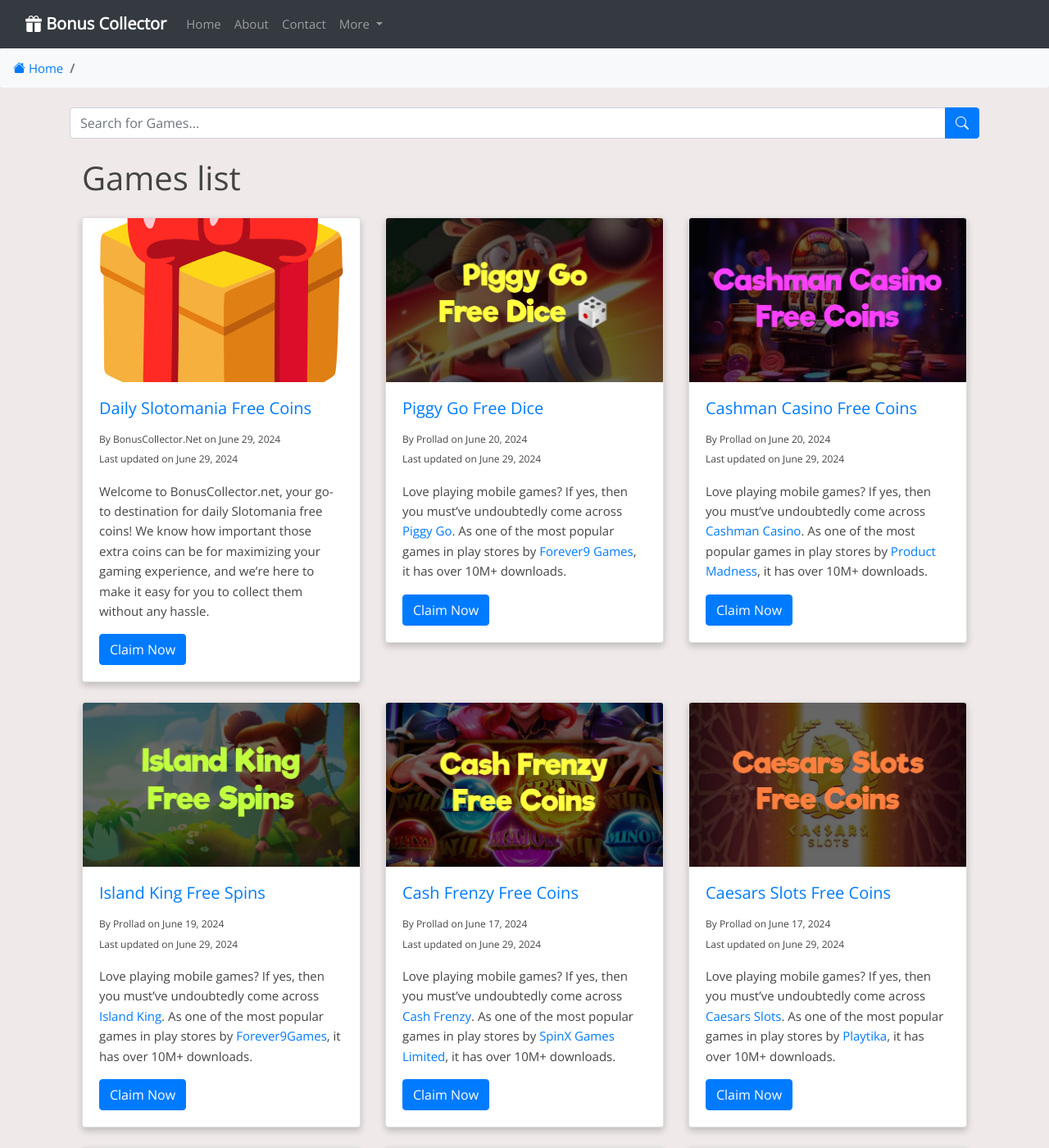
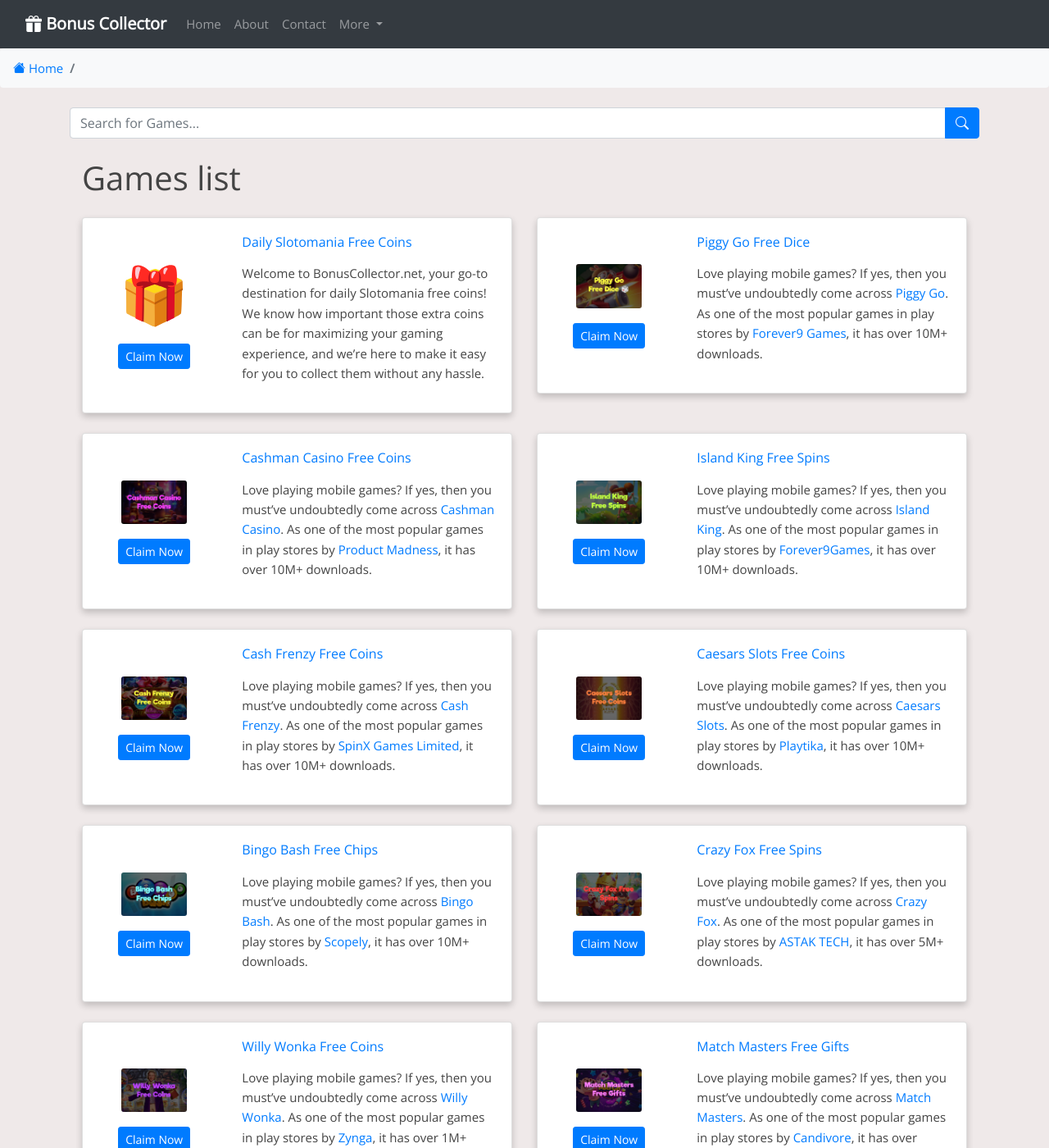
Before and after one commit to Prollad99/bs-net, a Jekyll site: the page built from index.html, in a window 1280 px wide and 1400 px high. Shown: the whole window at 82% size. Built offline with Jekyll 4.4.1, drawn with Linux system fonts in a browser that asks for light colours; nearby versions of some CDN libraries; the list of posts is cut into pages by our own code; comment, search, counter and statistics services are not loaded; some of the changed text lies outside the part shown.

Commit message:
Update index.html

```diff
--- a/index.html
+++ b/index.html
@@ -5,22 +5,25 @@
 <div class="container">
   <h1 class="my-4">Games list</h1>
 
-  <div class="row mt-4 posts">
-    {% for post in paginator.posts %}
-      <div class="col-md-4 post">
-        <div class="card mb-4">
-          <img class="card-img-top" src="{{ post.image }}" alt="Card image cap">
+    <div class="row">
+        {% for post in site.posts %}
+            <div class="col-md-6 mb-4">
+                <div class="card shadow-sm">
+                    <div class="row no-gutters">
+                        <div class="col-4 d-flex flex-column align-items-center justify-content-center">
+                            {% if post.image %}
+                                <img src="{{ post.image }}" class="card-img" alt="{{ post.title }}" style="max-width: 80px; max-height: 80px; margin: 10px;">
+                            {% endif %}
+                            <a href="{{ post.url }}" class="btn btn-primary btn-sm mt-2 mb-2">Claim Now</a>
+                        </div>
+                        <div class="col-8">
                             <div class="card-body">
                                 <a href="{{ post.url }}">
-              <h5 class="card-title">{{ post.title }}</h5>
+                                    <h5 class="card-title" style="font-size: 1rem;">{{ post.title }}</h5>
                                 </a>
-            <p class="card-meta">
-              <small>By {{ post.author }} on {{ post.date | date: "%B %d, %Y" }}</small>
-              <br>
-              <small>Last updated on {{ site.time | date: '%B %d, %Y' }}</small>
-            </p>
-            <p class="card-text">{{ post.excerpt }}</p>
-            <a href="{{ post.url }}" class="btn btn-primary">Claim Now</a>
+                                <p class="card-text" style="font-size: 0.9rem;">{{ post.excerpt }}</p>
+                            </div>
+                        </div>
                     </div>
                 </div>
             </div>
```
Lines whose indentation alone changed are shown as unchanged.
